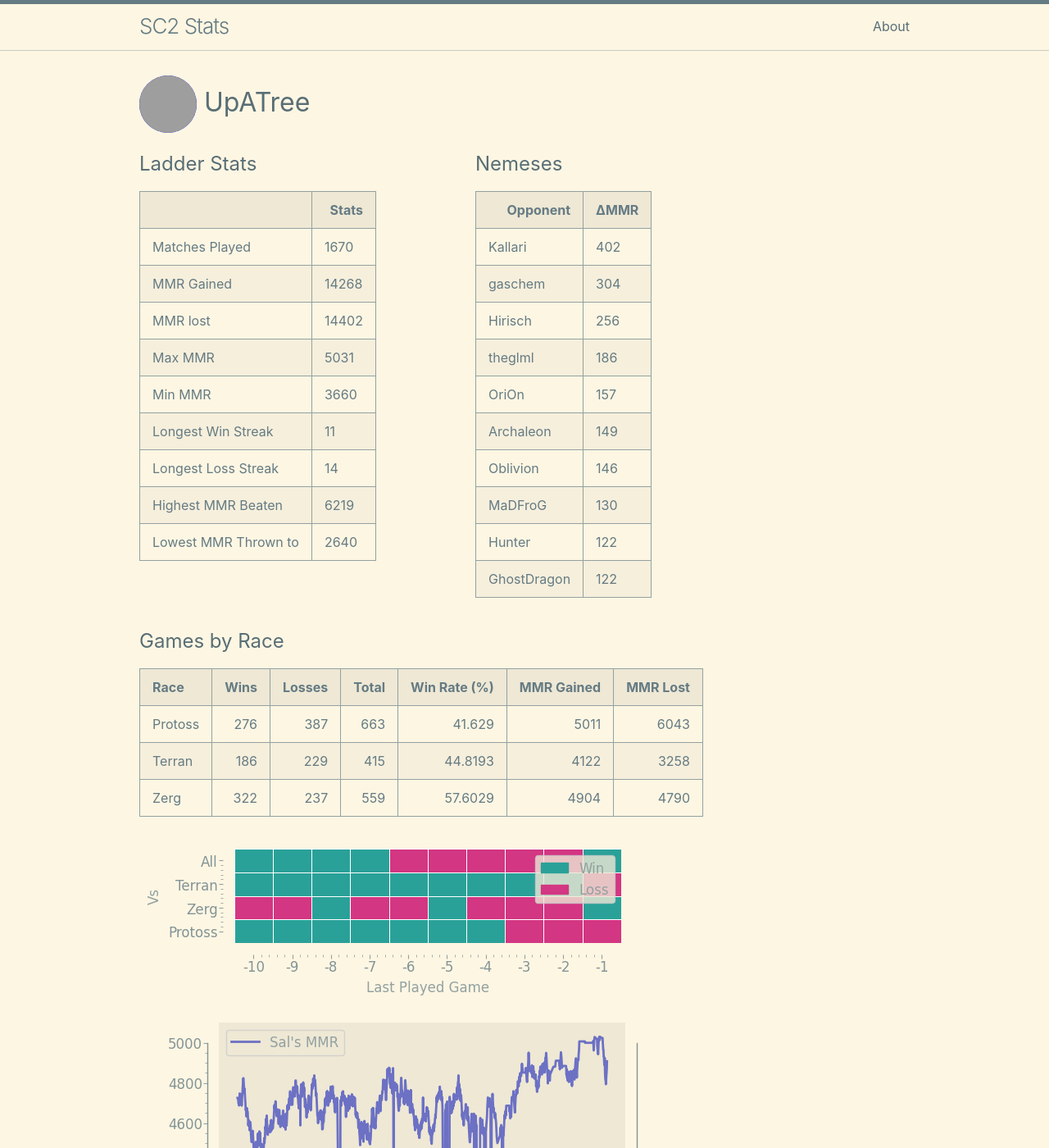
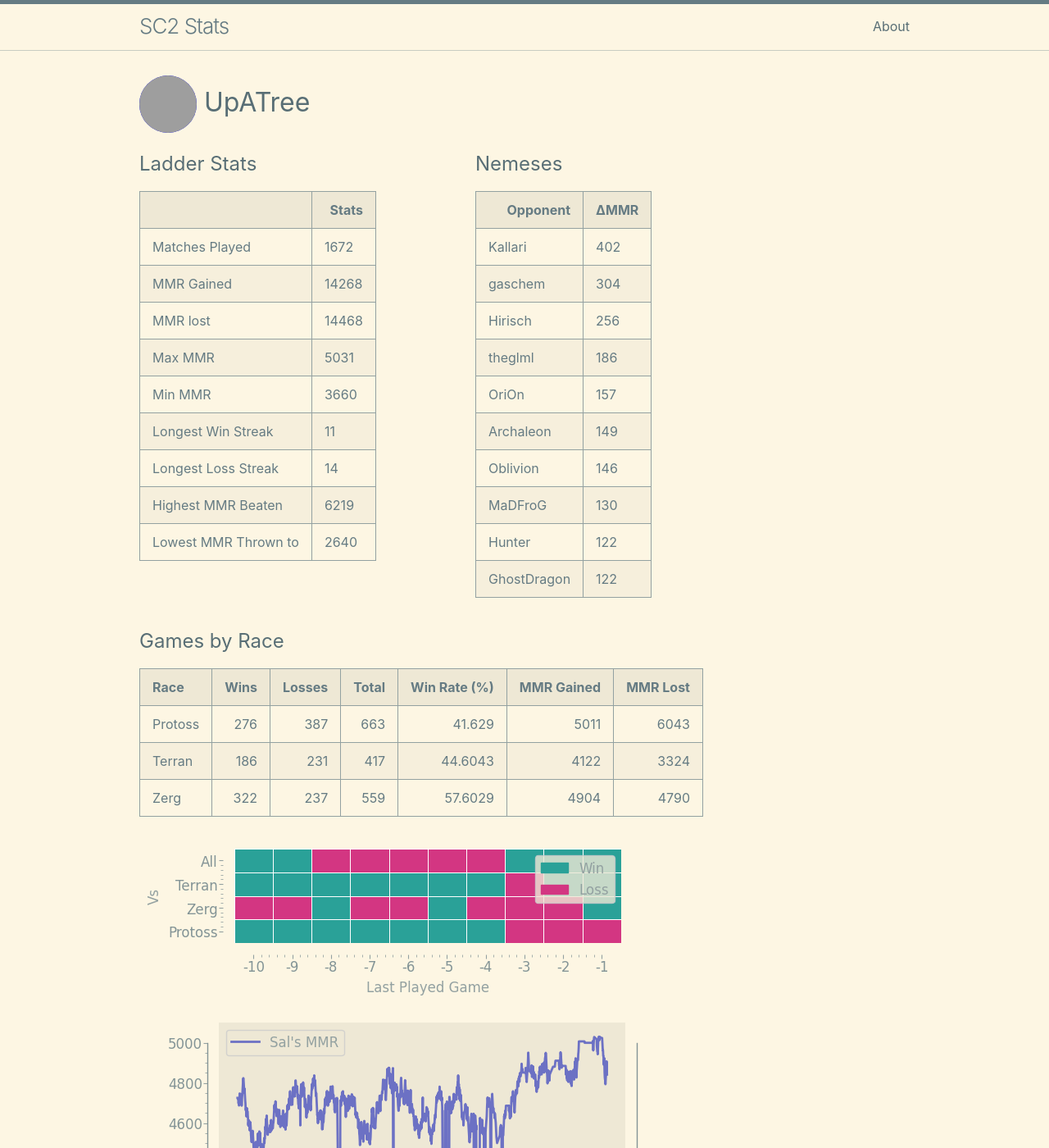
Before and after one commit to kylermurphy/UpATree, a Jekyll site: the page built from docs/index.md, in a window 1280 px wide and 1400 px high. Shown: the whole window at 82% size. Built offline with Jekyll 4.4.1, drawn with Linux system fonts in a browser that asks for light colours; grey boxes are pictures that could not be loaded.

Commit message:
running on push

```diff
--- a/docs/index.md
+++ b/docs/index.md
@@ -18,7 +18,7 @@ layout: home
   <tbody>
     <tr>
       <td>Matches Played</td>
-      <td>1670</td>
+      <td>1672</td>
     </tr>
     <tr>
       <td>MMR Gained</td>
@@ -26,7 +26,7 @@ layout: home
     </tr>
     <tr>
       <td>MMR lost</td>
-      <td>14402</td>
+      <td>14468</td>
     </tr>
     <tr>
       <td>Max MMR</td>
@@ -115,7 +115,7 @@ layout: home
 | Race    |   Wins |   Losses |   Total |   Win Rate (%) |   MMR Gained |   MMR Lost |
 |:--------|-------:|---------:|--------:|---------------:|-------------:|-----------:|
 | Protoss |    276 |      387 |     663 |        41.629  |         5011 |       6043 |
-| Terran  |    186 |      229 |     415 |        44.8193 |         4122 |       3258 |
+| Terran  |    186 |      231 |     417 |        44.6043 |         4122 |       3324 |
 | Zerg    |    322 |      237 |     559 |        57.6029 |         4904 |       4790 |
 
 ![Games by Race](./assets/gm_hist.png)
--- a/log.txt
+++ b/log.txt
@@ -787,3 +787,4 @@ Writing a log file 2025-04-01 19:18:44.
 Writing a log file 2025-04-01 19:31:38.
 Writing a log file 2025-04-01 19:48:05.
 Writing a log file 2025-04-01 20:26:13.
+Writing a log file 2025-04-01 20:48:14.
```
Also changed, not shown: docs/assets/MMR.png, docs/assets/daily.png, docs/assets/gm_hist.png, docs/assets/r_wrt.png, 1 other file.
